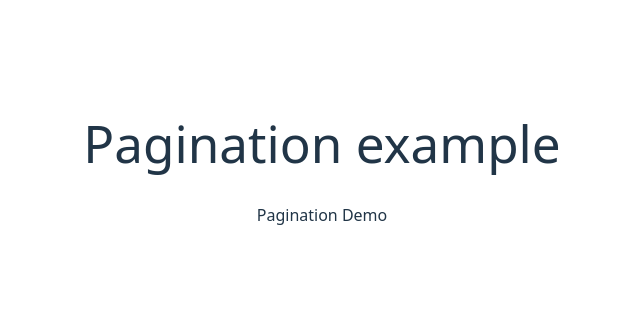
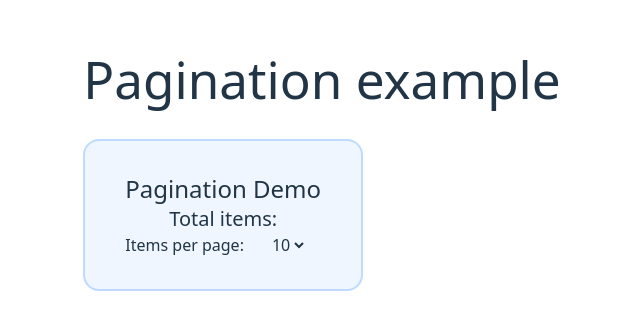
Before and after one commit to magali-la/custom-hooks, a React (Vite) app: page / in a window 1280 px wide. Shown: the part 229-558 px from the top of the page, without its empty margins (318-958 px from the left). Built offline with nearby package versions, Linux system fonts and the light colour scheme.

Commit message:
feat(select items): add controlled select element for items per page and base pagination demo structure

```diff
--- a/src/components/PaginationDemo.tsx
+++ b/src/components/PaginationDemo.tsx
@@ -1,7 +1,36 @@
+import { useState } from "react"
+
 export default function PaginationDemo() {
+    const [selectItemsPerPage, setSelectItemsPerPage] = useState(10);
+
+    // handle changing select
+    function handleSelect(event: React.ChangeEvent<HTMLSelectElement>) {
+        // set number to the string value
+        const numberChosen = Number(event.target.value)
+        setSelectItemsPerPage(numberChosen)
+    }
+
     return (
-        <>
-            <h2>Pagination Demo</h2>
-        </>
+        <div className="flex flex-col rounded-2xl w-fit h-fit px-10 py-8 bg-blue-50 border-2 border-blue-200">
+            <h2 className="text-2xl">Pagination Demo</h2>
+            <h4 className="text-xl">Total items: </h4>
+            {/* select and total items */}
+            <div className="flex flex-row gap-6">
+                <label htmlFor="itemsPerPage">Items per page:</label>
+                <select id="itemsPerPage" value={selectItemsPerPage} onChange={handleSelect}>
+                    <option value="10">10</option>
+                    <option value="25">25</option>
+                    <option value="30">30</option>
+                </select>
+            </div>
+            {/* section with items */}
+            <div>
+
+            </div>
+            {/* page number buttons */}
+            <div>
+
+            </div>
+        </div>
     )
 }
```
